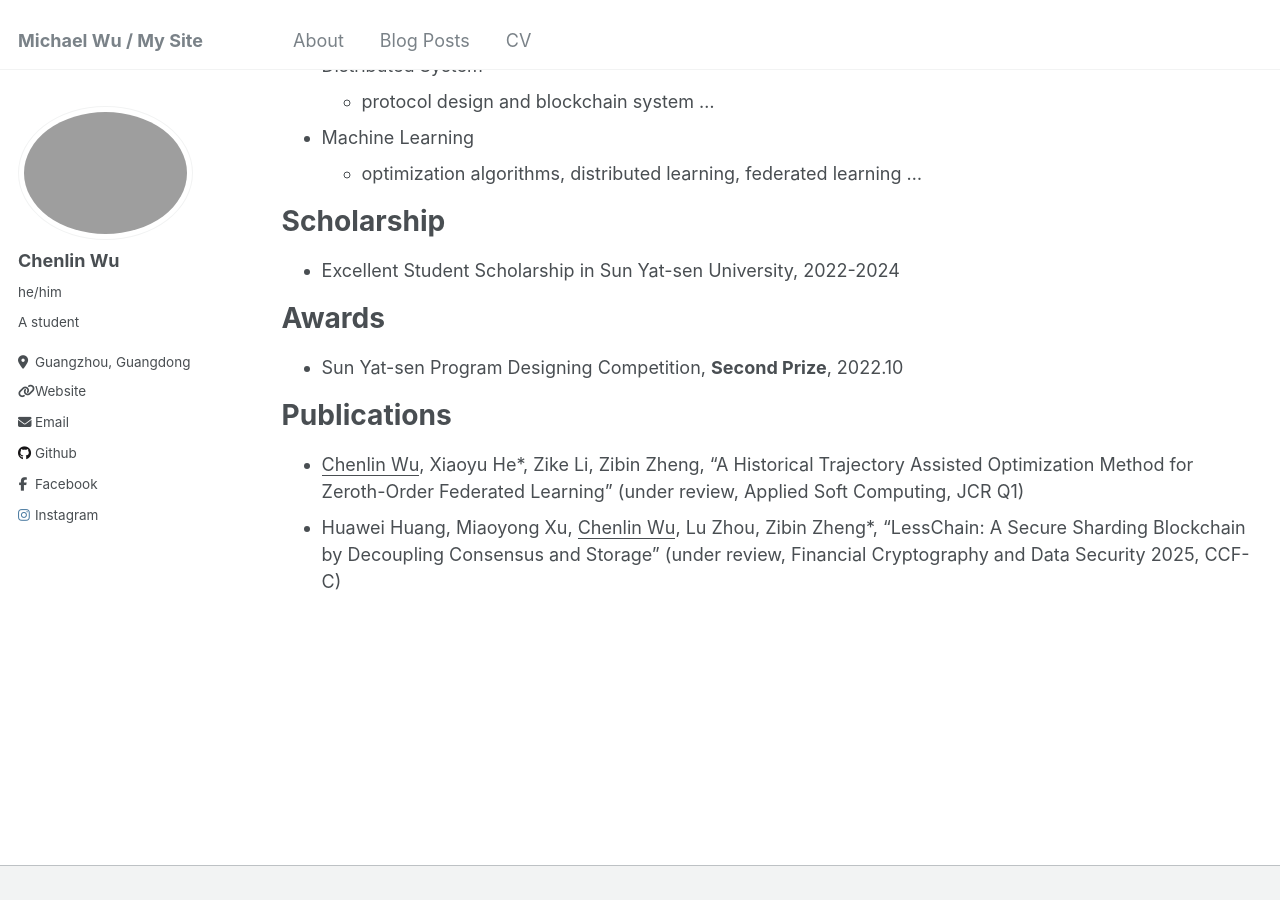
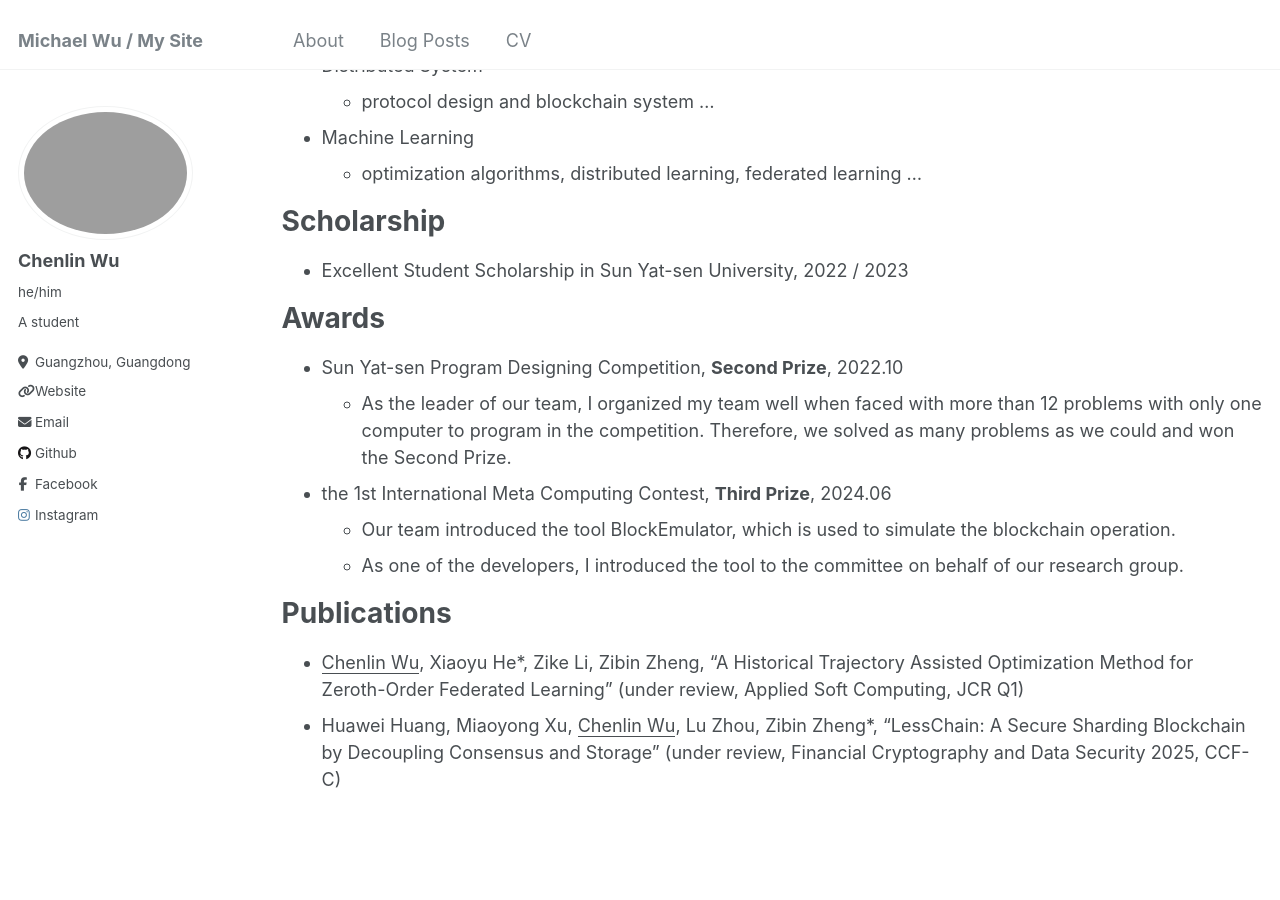
Before and after one commit to Michael112233/Michael112233.github.io, a Jekyll site: the page built from _pages/cv.md, in a window 1280 px wide and 900 px high, scrolled down 1659 px. Built offline with Jekyll 4.4.1, drawn with Linux system fonts in a browser that asks for light colours.

Commit message:
modified:   _pages/cv.md

```diff
--- a/_pages/cv.md
+++ b/_pages/cv.md
@@ -58,11 +58,15 @@ Area of Interests
 
 Scholarship
 ======
-* Excellent Student Scholarship in Sun Yat-sen University, 2022-2024
+* Excellent Student Scholarship in Sun Yat-sen University, 2022 / 2023
 
 Awards
 ======
 * Sun Yat-sen Program Designing Competition, **Second Prize**, 2022.10
+  * As the leader of our team, I organized my team well when faced with more than 12 problems with only one computer to program in the competition. Therefore, we solved as many problems as we could and won the Second Prize.
+* the 1st International Meta Computing Contest, **Third Prize**, 2024.06
+  * Our team introduced the tool BlockEmulator, which is used to simulate the blockchain operation.
+  * As one of the developers, I introduced the tool to the committee on behalf of our research group.
 
 Publications
 ======
```
